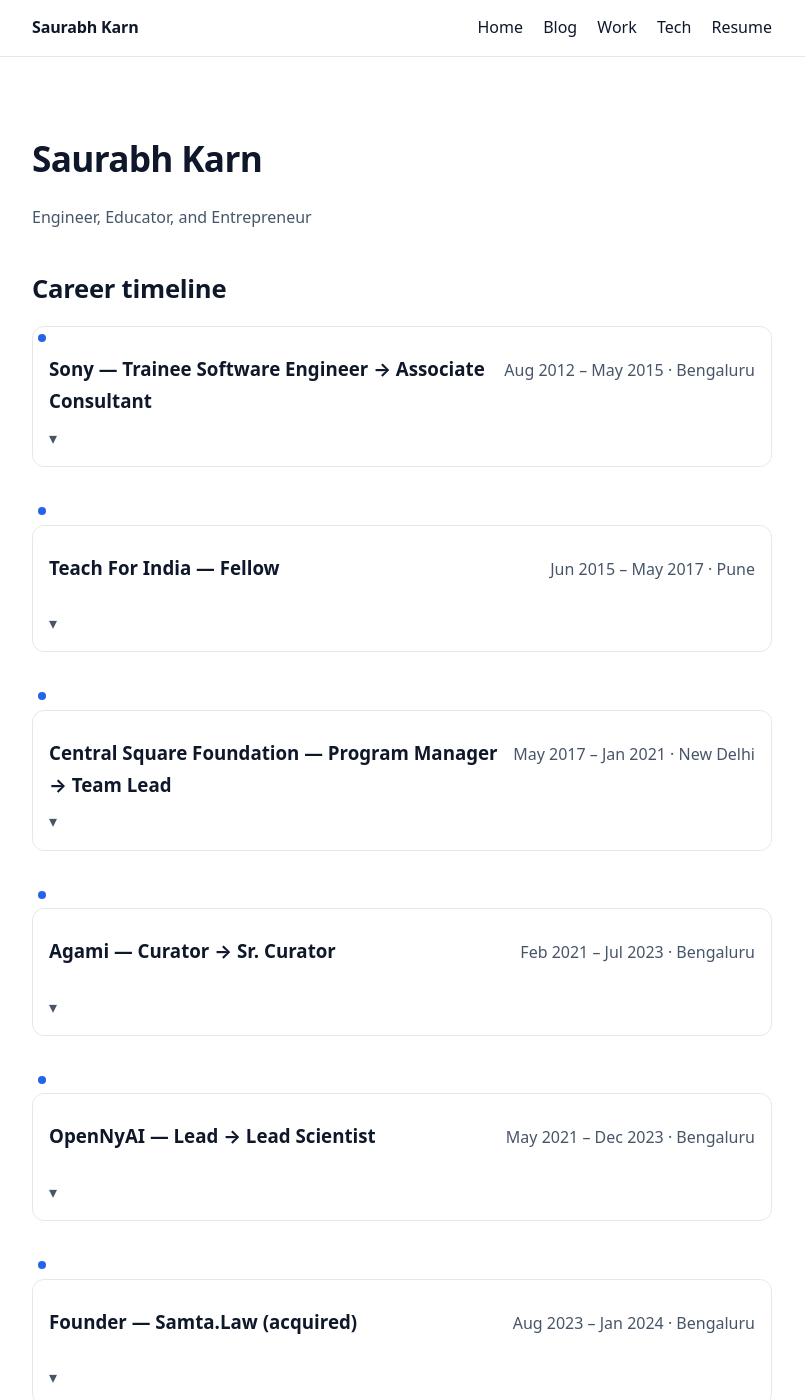
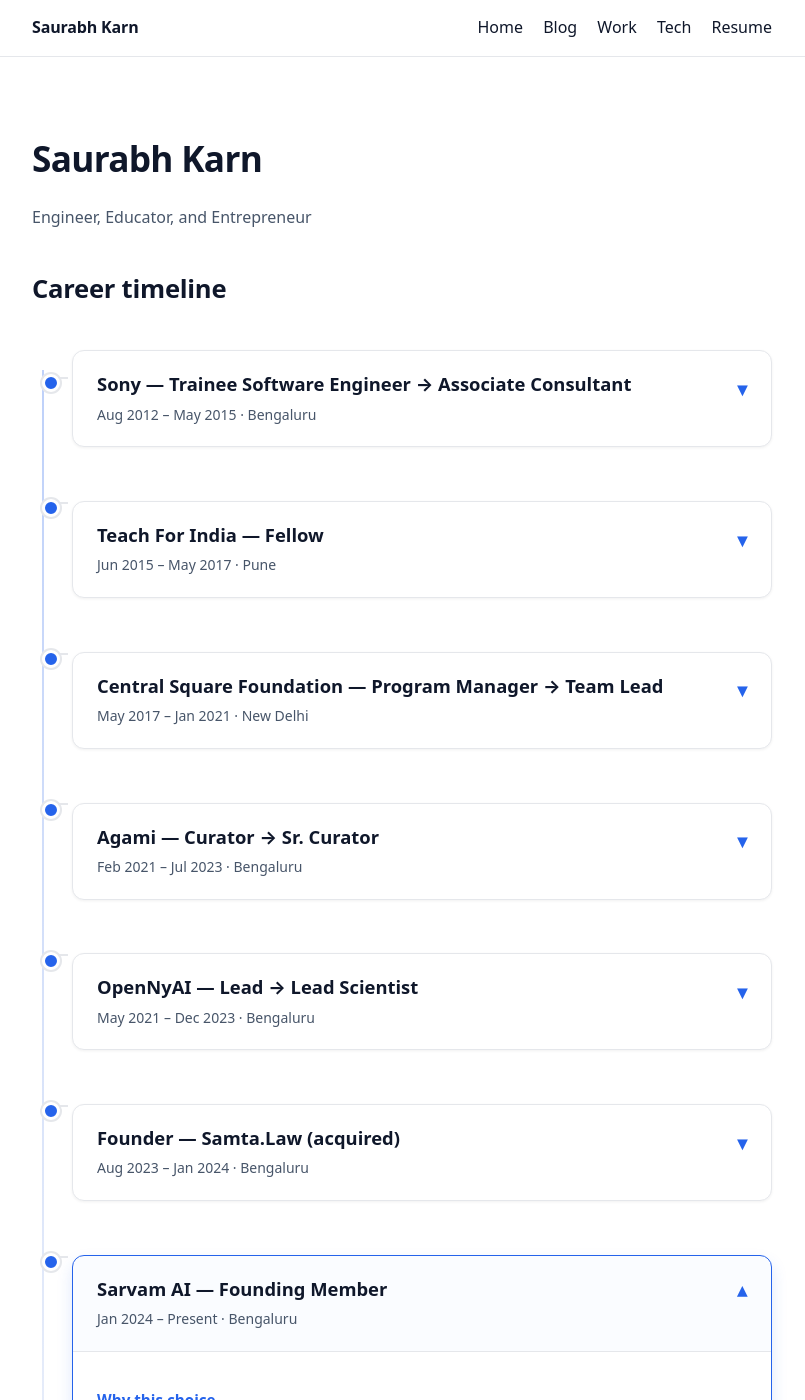
Before and after one commit to saurabh-karn/saurabh-karn.github.io, a Jekyll site: the page built from index.html, in a window 1280 px wide and 1400 px high. Shown: the whole window, without its empty margins (238-1043 px from the left). Built offline with Jekyll 4.4.1, drawn with Linux system fonts in a browser that asks for light colours.

Commit message:
Redesign timeline: modern cards, visual connectors, smooth animations

```diff
--- a/assets/css/styles.css
+++ b/assets/css/styles.css
@@ -210,65 +210,201 @@
   margin-bottom: 0.4rem;
 }
 
+/* Timeline cards with visual connector */
+.timeline-cards {
+  position: relative;
+  margin: 2.5rem 0;
+  padding-left: 2.5rem;
+}
+
+.timeline-cards::before {
+  content: '';
+  position: absolute;
+  left: 0.625rem;
+  top: 1.25rem;
+  bottom: 1.25rem;
+  width: 2px;
+  background: linear-gradient(to bottom, var(--accent) 0%, var(--border) 100%);
+  opacity: 0.3;
+}
+
 .timeline-cards .timeline-item {
+  position: relative;
   padding-left: 0;
   border: none;
+  margin-bottom: 1.75rem;
+}
+
+.timeline-cards .timeline-item::before {
+  content: '';
+  position: absolute;
+  left: -1.875rem;
+  top: 1.5rem;
+  width: 0.75rem;
+  height: 0.75rem;
+  background: var(--accent);
+  border: 3px solid var(--bg);
+  border-radius: 50%;
+  box-shadow: 0 0 0 2px var(--border);
+  z-index: 2;
+  transition: all 0.3s ease;
+}
+
+.timeline-cards .timeline-item::after {
+  content: '';
+  position: absolute;
+  left: -1.5rem;
+  top: 1.65rem;
+  width: 1.25rem;
+  height: 2px;
+  background: var(--border);
+  transition: background 0.3s ease;
 }
 
 .timeline-card {
   display: block;
   border: 1px solid var(--border);
   border-radius: 12px;
-  background: color-mix(in srgb, var(--bg) 96%, black 0%);
-  transition: transform 160ms ease, border-color 160ms ease, background-color 160ms ease;
+  background: var(--bg);
+  box-shadow: 0 1px 3px rgba(0, 0, 0, 0.06);
+  transition: all 0.3s cubic-bezier(0.4, 0, 0.2, 1);
+  overflow: hidden;
 }
 
 .timeline-card:hover {
-  transform: translateY(-2px);
-  border-color: color-mix(in srgb, var(--accent) 50%, var(--border));
+  transform: translateY(-3px);
+  border-color: var(--accent);
+  box-shadow: 0 12px 24px rgba(0, 0, 0, 0.12);
+}
+
+.timeline-card:hover ~ .timeline-item::before,
+.timeline-item:has(.timeline-card:hover)::before {
+  background: var(--accent);
+  box-shadow: 0 0 0 4px var(--border), 0 0 20px var(--accent);
+  transform: scale(1.3);
+}
+
+.timeline-item:has(.timeline-card:hover)::after {
+  background: var(--accent);
 }
 
 .timeline-card[open] {
   border-color: var(--accent);
-  background: color-mix(in srgb, var(--bg) 92%, black 0%);
+  box-shadow: 0 8px 16px rgba(37, 99, 235, 0.15);
 }
 
 .timeline-card summary {
   list-style: none;
   cursor: pointer;
-  padding: 14px 16px;
-  display: grid;
-  grid-template-columns: 1fr auto;
-  gap: 8px;
-  align-items: baseline;
+  padding: 1.25rem 1.5rem;
+  display: flex;
+  align-items: flex-start;
+  justify-content: space-between;
+  gap: 1rem;
+  user-select: none;
+  font-weight: 600;
+  transition: background-color 0.2s ease;
+}
+
+.timeline-card summary:hover {
+  background: color-mix(in srgb, var(--accent) 3%, transparent);
 }
 
 .timeline-card summary::-webkit-details-marker {
   display: none;
 }
 
+.timeline-card summary::marker {
+  content: '';
+}
+
+.timeline-card summary .card-title {
+  flex: 1;
+}
+
+.timeline-card summary .card-title h3 {
+  margin: 0 0 0.35rem 0;
+  font-size: 1.15rem;
+  line-height: 1.4;
+  color: var(--fg);
+}
+
+.timeline-card summary .card-meta {
+  font-size: 0.875rem;
+  color: var(--muted);
+  font-weight: 400;
+  margin: 0;
+}
+
 .timeline-card summary::after {
   content: '▾';
-  color: var(--muted);
-  transition: transform 160ms ease;
+  color: var(--accent);
+  font-size: 1.2rem;
+  transition: transform 0.3s cubic-bezier(0.4, 0, 0.2, 1);
+  flex-shrink: 0;
+  margin-top: 0.1rem;
 }
 
 .timeline-card[open] summary::after {
   transform: rotate(-180deg);
 }
 
-.timeline-card h3 {
-  margin: 0;
+.timeline-card[open] summary {
+  border-bottom: 1px solid var(--border);
+  background: color-mix(in srgb, var(--accent) 2%, transparent);
 }
 
 .timeline-card .card-body {
-  padding: 0 16px 14px 16px;
+  padding: 1.25rem 1.5rem;
+  line-height: 1.7;
+  animation: slideDown 0.3s ease;
+}
+
+@keyframes slideDown {
+  from {
+    opacity: 0;
+    transform: translateY(-10px);
+  }
+  to {
+    opacity: 1;
+    transform: translateY(0);
+  }
+}
+
+.timeline-card .card-body p {
+  margin-bottom: 1rem;
+}
+
+.timeline-card .card-body p:last-child {
+  margin-bottom: 0;
+}
+
+.timeline-card .card-body strong {
+  color: var(--accent);
+  font-weight: 600;
+  display: block;
+  margin-top: 1rem;
+  margin-bottom: 0.4rem;
+  font-size: 0.95rem;
+}
+
+.timeline-card .card-body strong:first-child {
+  margin-top: 0;
+}
+
+.timeline-card .card-body ul {
+  margin: 0.5rem 0;
+  padding-left: 1.5rem;
+}
+
+.timeline-card .card-body li {
+  margin-bottom: 0.4rem;
 }
 
 .timeline-card:focus,
 .timeline-card:focus-visible,
 .timeline-card summary:focus,
 .timeline-card summary:focus-visible {
-  outline: 2px solid color-mix(in srgb, var(--accent) 70%, transparent);
+  outline: 2px solid var(--accent);
   outline-offset: 2px;
 }
--- a/index.html
+++ b/index.html
@@ -14,8 +14,10 @@
   <li class="timeline-item">
     <details class="timeline-card">
       <summary>
+        <div class="card-title">
           <h3>Sony — Trainee Software Engineer → Associate Consultant</h3>
-        <p class="muted">Aug 2012 – May 2015 · Bengaluru</p>
+          <p class="card-meta">Aug 2012 – May 2015 · Bengaluru</p>
+        </div>
       </summary>
       <div class="card-body">
         <p><strong>Why this choice</strong>: Begin in industry to build strong engineering and analytics foundations.</p>
@@ -29,8 +31,10 @@
   <li class="timeline-item">
     <details class="timeline-card">
       <summary>
+        <div class="card-title">
           <h3>Teach For India — Fellow</h3>
-        <p class="muted">Jun 2015 – May 2017 · Pune</p>
+          <p class="card-meta">Jun 2015 – May 2017 · Pune</p>
+        </div>
       </summary>
       <div class="card-body">
         <p><strong>Why this choice</strong>: Education is leverage — I wanted to directly expand opportunity.</p>
@@ -44,8 +48,10 @@
   <li class="timeline-item">
     <details class="timeline-card">
       <summary>
+        <div class="card-title">
           <h3>Central Square Foundation — Program Manager → Team Lead</h3>
-        <p class="muted">May 2017 – Jan 2021 · New Delhi</p>
+          <p class="card-meta">May 2017 – Jan 2021 · New Delhi</p>
+        </div>
       </summary>
       <div class="card-body">
         <p><strong>Why this choice</strong>: Apply data and product thinking to education policy at scale.</p>
@@ -59,8 +65,10 @@
   <li class="timeline-item">
     <details class="timeline-card">
       <summary>
+        <div class="card-title">
           <h3>Agami — Curator → Sr. Curator</h3>
-        <p class="muted">Feb 2021 – Jul 2023 · Bengaluru</p>
+          <p class="card-meta">Feb 2021 – Jul 2023 · Bengaluru</p>
+        </div>
       </summary>
       <div class="card-body">
         <p><strong>Why this choice</strong>: Build a justice innovation ecosystem; connect policy, law, and technology.</p>
@@ -74,8 +82,10 @@
   <li class="timeline-item">
     <details class="timeline-card">
       <summary>
+        <div class="card-title">
           <h3>OpenNyAI — Lead → Lead Scientist</h3>
-        <p class="muted">May 2021 – Dec 2023 · Bengaluru</p>
+          <p class="card-meta">May 2021 – Dec 2023 · Bengaluru</p>
+        </div>
       </summary>
       <div class="card-body">
         <p><strong>Why this choice</strong>: Advance open legal AI; make justice information accessible.</p>
@@ -89,8 +99,10 @@
   <li class="timeline-item">
     <details class="timeline-card">
       <summary>
+        <div class="card-title">
           <h3>Founder — Samta.Law (acquired)</h3>
-        <p class="muted">Aug 2023 – Jan 2024 · Bengaluru</p>
+          <p class="card-meta">Aug 2023 – Jan 2024 · Bengaluru</p>
+        </div>
       </summary>
       <div class="card-body">
         <p><strong>Why this choice</strong>: Legal information is fragmented; retrieval‑augmented AI could democratize access.</p>
@@ -104,8 +116,10 @@
   <li class="timeline-item">
     <details class="timeline-card" open>
       <summary>
+        <div class="card-title">
           <h3>Sarvam AI — Founding Member</h3>
-        <p class="muted">Jan 2024 – Present · Bengaluru</p>
+          <p class="card-meta">Jan 2024 – Present · Bengaluru</p>
+        </div>
       </summary>
       <div class="card-body">
         <p><strong>Why this choice</strong>: Build production‑grade, locally relevant AI platforms.</p>
@@ -119,8 +133,10 @@
   <li class="timeline-item">
     <details class="timeline-card">
       <summary>
+        <div class="card-title">
           <h3>Sampatti Card — Advisor</h3>
-        <p class="muted">Jun 2022 – Present · Bengaluru</p>
+          <p class="card-meta">Jun 2022 – Present · Bengaluru</p>
+        </div>
       </summary>
       <div class="card-body">
         <p><strong>Why this choice</strong>: Support financial wellness for women and secure informal cash flows.</p>
```
Lines whose indentation alone changed are shown as unchanged.
